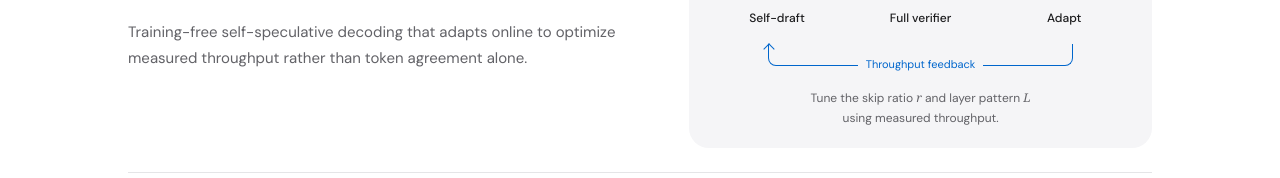
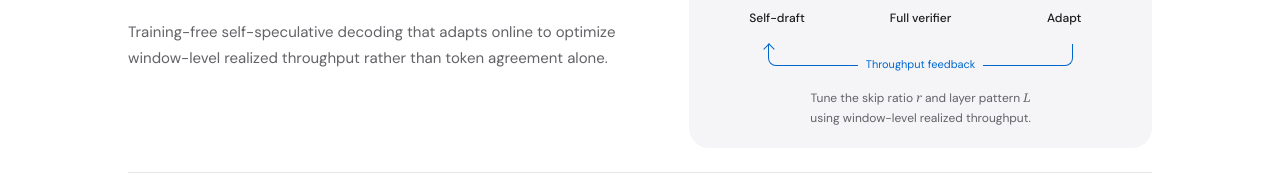
Before and after one commit to chenghaoliu519/chenghaoliu519.github.io, a plain HTML site: page index.html in a window 1280 px wide. Shown: the part 740-918 px from the top of the page. Drawn offline with Linux system fonts and the light colour scheme.

Commit message:
Clarify SPIRIT's window-level realized throughput objective

```diff
--- a/index.html
+++ b/index.html
@@ -79,7 +79,7 @@
             <div class="publication-feature">
             <div class="publication-content">
             <h3>SPIRIT: Speed-Driven Online Adaptation for <span class="keep-together">Self-Speculative</span> Decoding</h3>
-            <p class="publication-description">Training-free self-speculative decoding that adapts online to optimize measured throughput rather than token agreement alone.</p>
+            <p class="publication-description">Training-free self-speculative decoding that adapts online to optimize window-level realized throughput rather than token agreement alone.</p>
             </div>
             <figure class="method-preview" aria-labelledby="preview-heading" aria-describedby="preview-caption">
               <h4 id="preview-heading">Throughput drives adaptation.</h4>
@@ -119,7 +119,7 @@
                 </li>
               </ol>
               <div class="preview-feedback"><span>Throughput feedback</span></div>
-              <figcaption id="preview-caption">Tune the skip ratio <i>r</i> and layer pattern <i>L</i><br> using measured throughput.</figcaption>
+              <figcaption id="preview-caption">Tune the skip ratio <i>r</i> and layer pattern <i>L</i><br> using window-level realized throughput.</figcaption>
             </figure>
             </div>
             <details class="paper-summary">
```
